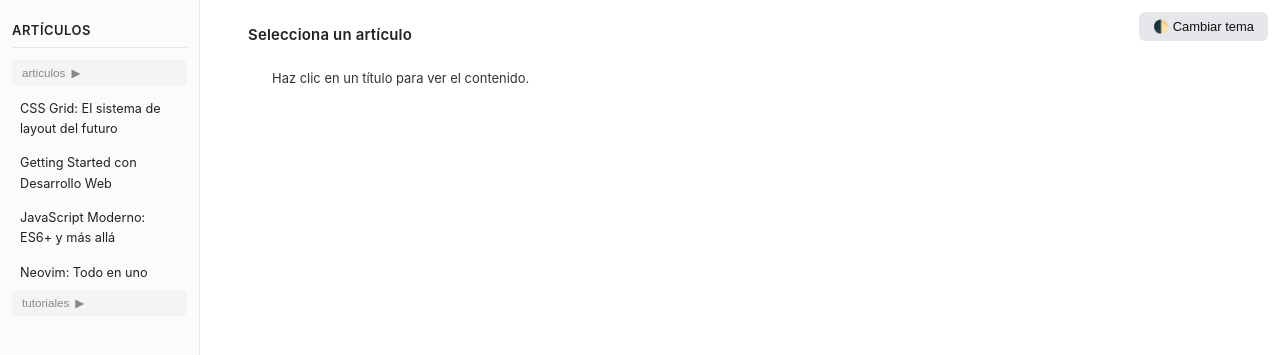
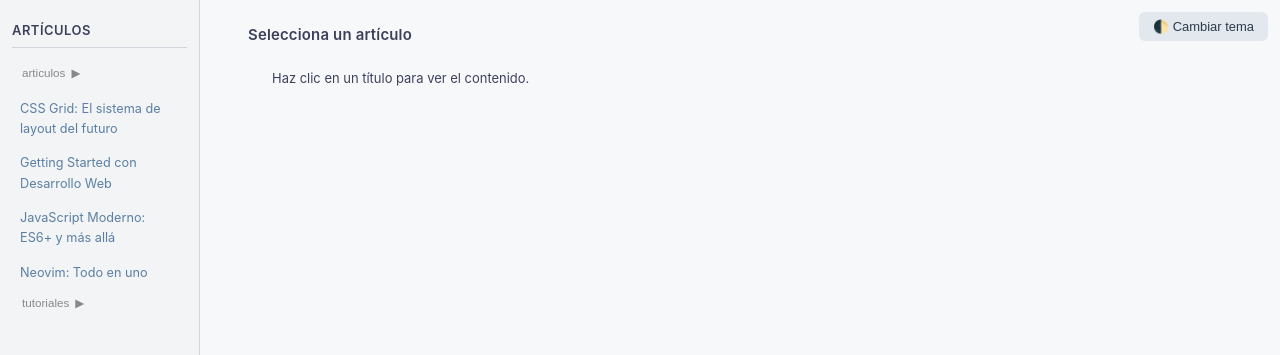
Before and after one commit to jmrodev/blog, a website: page docs/index.html in a window 1280 px wide. Shown: the top 355 px of the page. Drawn offline with Linux system fonts and the light colour scheme.

Commit message:
Actualiza las variables de color en style.css para mejorar la paleta de colores y la legibilidad. Se añaden nuevos estilos para botones, incluyendo efectos de hover y soporte para modo oscuro, optimizando la presentación y usabilidad del sitio.

```diff
--- a/docs/css/style.css
+++ b/docs/css/style.css
@@ -1,22 +1,22 @@
 /* ------------------ Variables y Temas ------------------ */
 :root {
   /* Colores */
-  --color-sidebar-bg: #fafbfc;
-  --color-border: #e5e7eb;
-  --color-link: #222;
-  --color-link-active-bg: #e5e7eb;
-  --color-link-active-text: #111;
-  --color-heading: #222;
-  --color-content-bg: #fff;
-  --color-text: #333;
-  --color-body-bg: #fff;
-  --color-code-bg: #f3f3f3;
-  --color-code-text: #c7254e;
-  --color-blockquote-bg: #f9f9f9;
-  --color-blockquote-border: #e5e7eb;
-  --color-blockquote-text: #666;
-  --color-pre-bg: #222;
-  --color-pre-text: #fff;
+  --color-sidebar-bg: #f3f4f6;
+  --color-border: #d1d5db;
+  --color-link: #5b7fa3;
+  --color-link-active-bg: #e3e8ee;
+  --color-link-active-text: #2d3a4a;
+  --color-heading: #3d405b;
+  --color-content-bg: #f7f8fa;
+  --color-text: #3d405b;
+  --color-body-bg: #f4f5f7;
+  --color-code-bg: #f0ece3;
+  --color-code-text: #5b7fa3;
+  --color-blockquote-bg: #eaf6fb;
+  --color-blockquote-border: #d1d5db;
+  --color-blockquote-text: #5b7fa3;
+  --color-pre-bg: #f0ece3;
+  --color-pre-text: #3d405b;
 
   /* Tipografía */
   --font-main: 'Inter', 'Segoe UI', Arial, sans-serif;
@@ -328,7 +328,9 @@ a:hover {
 
 #content pre,
 #content code {
-  max-width: var(--code-max-width);
+  max-width: 100%;
+  width: fit-content;
+  min-width: 0;
   overflow-x: auto;
   box-sizing: border-box;
   word-break: var(--code-word-break);
@@ -480,3 +482,30 @@ hr {
 .nav-folder-toggle[aria-expanded="true"] .arrow {
   transform: rotate(90deg);
 }
+
+/* ------------------ Botones generales ------------------ */
+button {
+  background: #393646;
+  color: #e0e1dd;
+  border: 1px solid #4b4453;
+  padding: 7px 16px;
+  border-radius: 6px;
+  font-size: 1em;
+  cursor: pointer;
+  transition: background var(--transition), color var(--transition), border-color var(--transition);
+}
+button:hover {
+  background: #4b4453;
+  color: #f6f1f1;
+  border-color: #a3b18a;
+}
+body.dark-mode button {
+  background: var(--color-link-active-bg);
+  color: var(--color-link-active-text);
+  border: 1px solid var(--color-border);
+}
+body.dark-mode button:hover {
+  background: var(--color-link);
+  color: var(--color-content-bg);
+  border-color: var(--color-link);
+}
```
